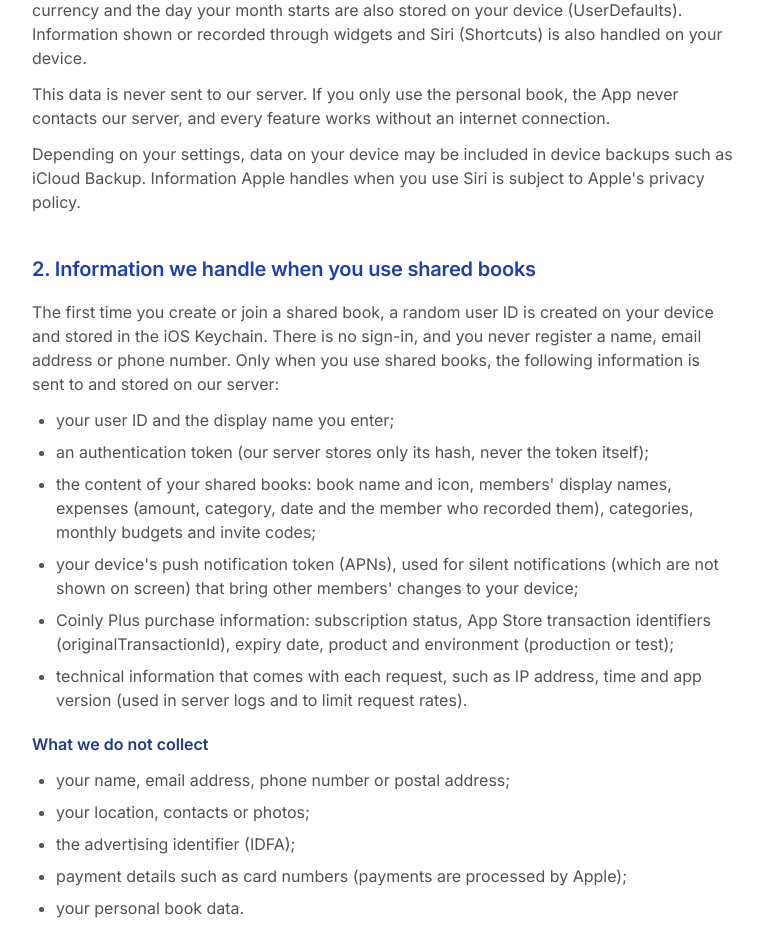
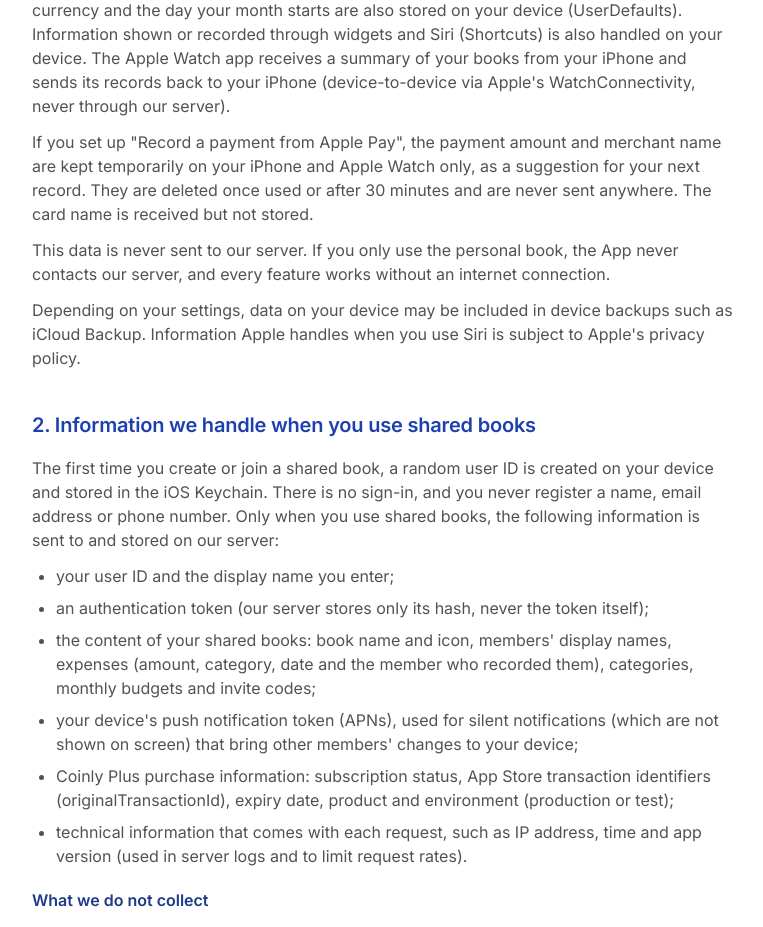
Before and after one commit to fmyaaaaaaa/bluedoghub.com, a Next.js app: page /products/coinly/privacy in a window 1280 px wide. Shown: the part 877-1804 px from the top of the page, without its empty margins (256-1019 px from the left). Built offline with nearby package versions, Linux system fonts and the light colour scheme.

Commit message:
feat(coinly): privacy — Apple Watch sync and Apple Pay payment suggestions stay on device

```diff
--- a/app/products/coinly/privacy/ja/page.tsx
+++ b/app/products/coinly/privacy/ja/page.tsx
@@ -40,7 +40,10 @@
       <LegalSection id="personal-book" title="1. 個人家計簿（端末内のみ）">
         <p>
           支出の記録、予算、カテゴリ、月ごとの集計、貯金など個人家計簿のデータは、Apple の SwiftData
-          を使って端末内に保存されます。言語、通貨、月の開始日などの設定も端末内（UserDefaults）に保存されます。ウィジェットやSiri（ショートカット）で表示・記録する情報も端末内で扱われます。
+          を使って端末内に保存されます。言語、通貨、月の開始日などの設定も端末内（UserDefaults）に保存されます。ウィジェットやSiri（ショートカット）で表示・記録する情報も端末内で扱われます。Apple Watch 版は、iPhone から家計簿の要約を受け取り、記録を iPhone に送ります（Apple の WatchConnectivity による端末間の通信で、運営者のサーバーは通りません）。
+        </p>
+        <p>
+          「Apple Pay の支払いから記録」を設定した場合、支払いの金額と加盟店名を、記録の候補として iPhone と Apple Watch の端末内にのみ一時的に保存します。記録に使うか30分たつと削除し、外部には送信しません。カード名は受け取りますが保存しません。
         </p>
         <p>
           これらのデータが運営者のサーバーに送信されることはありません。個人家計簿だけを使う場合、本アプリが運営者のサーバーと通信することはなく、インターネット接続がなくてもすべての機能を利用できます。
--- a/app/products/coinly/privacy/page.tsx
+++ b/app/products/coinly/privacy/page.tsx
@@ -44,7 +44,14 @@
           Your personal book data, including expenses, budgets, categories, monthly summaries and savings, is stored on
           your device using Apple&apos;s SwiftData. Settings such as language, currency and the day your month starts
           are also stored on your device (UserDefaults). Information shown or recorded through widgets and Siri
-          (Shortcuts) is also handled on your device.
+          (Shortcuts) is also handled on your device. The Apple Watch app receives a summary of your books from your
+          iPhone and sends its records back to your iPhone (device-to-device via Apple&apos;s WatchConnectivity, never
+          through our server).
+        </p>
+        <p>
+          If you set up &quot;Record a payment from Apple Pay&quot;, the payment amount and merchant name are kept
+          temporarily on your iPhone and Apple Watch only, as a suggestion for your next record. They are deleted once
+          used or after 30 minutes and are never sent anywhere. The card name is received but not stored.
         </p>
         <p>
           This data is never sent to our server. If you only use the personal book, the App never contacts our server,
```
